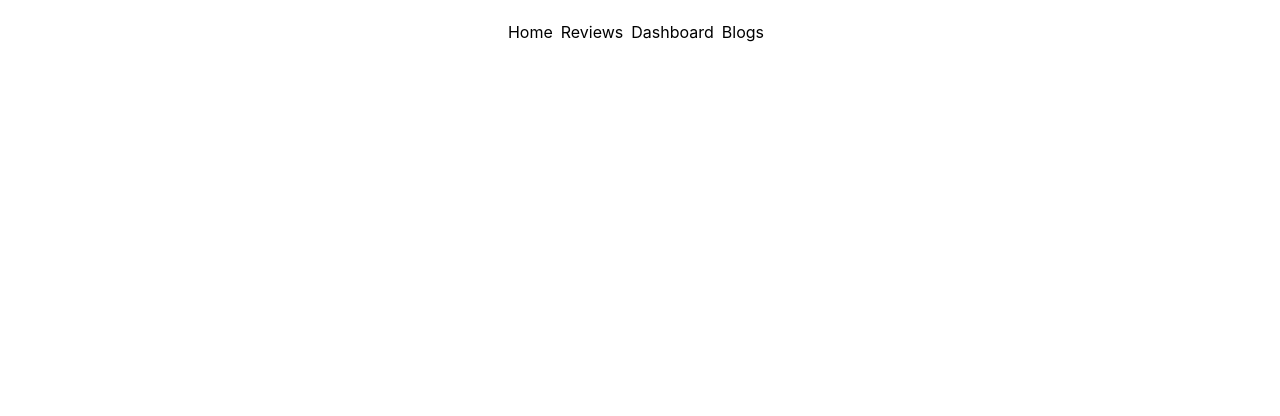
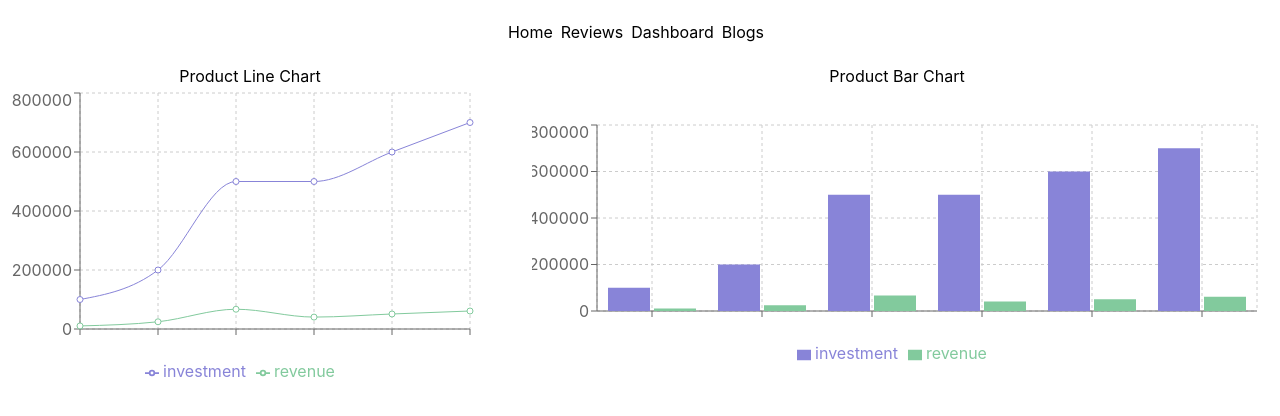
Before and after one commit to mdrifatmahmudrakib/product-analysis-website, a React (Create React App) app: page /dashboard in a window 1280 px wide. Shown: the top 416 px of the page. Built offline with nearby package versions, Linux system fonts and the light colour scheme.

Commit message:
Dashboard chart added

```diff
--- a/package.json
+++ b/package.json
@@ -12,6 +12,7 @@
     "react-dom": "^18.0.0",
     "react-router-dom": "^6.3.0",
     "react-scripts": "5.0.0",
+    "recharts": "^2.1.9",
     "web-vitals": "^2.1.4"
   },
   "scripts": {
--- a/src/App.js
+++ b/src/App.js
@@ -18,6 +18,7 @@ function App() {
         <Route path="/" element={<Home />} />
         <Route path="/reviews" element={<Reviews></Reviews>} />
         <Route path='/dashboard' element={<Dashboard></Dashboard>}></Route>
+
         <Route path='/blogs' element={<Blogs></Blogs>}></Route>
         <Route path='*' element={<NotFound></NotFound>}></Route>
       </Routes>
--- a/src/components/Dashboard/Dashboard.js
+++ b/src/components/Dashboard/Dashboard.js
@@ -1,8 +1,87 @@
+
 import React from 'react';
+import { Bar, BarChart, CartesianGrid, Legend, Line, LineChart, Tooltip, XAxis, YAxis } from 'recharts';
 
 const Dashboard = () => {
+    const data = [
+        {
+            "month": "Mar",
+            "investment": 100000,
+            "sell": 241,
+            "revenue": 10401
+        },
+        {
+            "month": "Apr",
+            "investment": 200000,
+            "sell": 423,
+            "revenue": 24500
+        },
+        {
+            "month": "May",
+            "investment": 500000,
+            "sell": 726,
+            "revenue": 67010
+        },
+        {
+            "month": "Jun",
+            "investment": 500000,
+            "sell": 529,
+            "revenue": 40405
+        },
+        {
+            "month": "Jul",
+            "investment": 600000,
+            "sell": 601,
+            "revenue": 50900
+        },
+        {
+            "month": "Aug",
+            "investment": 700000,
+            "sell": 670,
+            "revenue": 61000
+        }
+    ]
     return (
-        <div>
+        <div className='flex'>
+            <div className='mt-5'>
+                <h1>Product Line Chart</h1>
+
+                <LineChart
+                    width={500}
+                    height={300}
+                    data={data}
+                    margin={{
+                        top: 5,
+                        right: 30,
+                        left: 20,
+                        bottom: 5,
+                    }}
+                >
+                    <CartesianGrid strokeDasharray="3 3" />
+                    <XAxis dataKey="name" />
+                    <YAxis />
+                    <Tooltip />
+                    <Legend />
+                    <Line type="monotone" dataKey="investment" stroke="#8884d8" activeDot={{ r: 8 }} />
+                    <Line type="monotone" dataKey="revenue" stroke="#82ca9d" />
+                </LineChart>
+
+            </div>
+            <div className='mt-5'>
+                <h1>Product Bar Chart</h1>
+                <div className="m-8">
+                    <BarChart className="mx-auto" width={730} height={250} data={data}>
+                        <CartesianGrid strokeDasharray="3 3" />
+                        <XAxis dataKey="name" />
+                        <YAxis />
+                        <Tooltip />
+                        <Legend />
+                        <Bar dataKey="investment" fill="#8884d8" />
+                        <Bar dataKey="revenue" fill="#82ca9d" />
+                    </BarChart>
+                </div>
+            </div>
+
 
         </div>
     );
--- a/src/components/Home/Home.js
+++ b/src/components/Home/Home.js
@@ -1,14 +1,15 @@
 import React from 'react';
 import './Home.css';
 import img from '../Img/shoe.png'
+import HomeReview from '../HomeReview/HomeReview';
 const Home = () => {
     return (
         <div className='py-4'>
-            <div class="grid grid-cols-2 mx-auto px-8">
+            <div className="grid grid-cols-2 mx-auto px-8">
                 <div className='mt-24 p-3' >
                     <h1 className='text-3xl'>Love the Planet<br />we walk on</h1>
                     <p className='mt-2'>Bibendum fermentum, aenean donec pretium aliquam blandit tempor imperdiet arcu arcu ut nunc in dictum mauris at ut.</p>
-                    <button class="mt-2 bg-orange-500 hover:bg-blue-700 text-white font-bold py-2 px-4 rounded">
+                    <button className="mt-2 bg-orange-500 hover:bg-blue-700 text-white font-bold py-2 px-4 rounded">
                         Shop Now
                     </button>
                 </div>
@@ -17,6 +18,8 @@ const Home = () => {
                     <img src={img} alt='' className='mx-auto' width="400" height="400"></img>
                 </div>
             </div>
+
+            <HomeReview></HomeReview>
         </div >
 
 
--- /dev/null
+++ b/src/components/HomeReview/HomeReview.js
@@ -0,0 +1,31 @@
+import React from 'react';
+import { Navigate, useNavigate } from 'react-router-dom';
+import Reviewdata from '../../hooks/Reviewdata';
+import Review from '../Review/Review';
+
+const HomeReview = () => {
+    const [reviews] = Reviewdata();
+    const Navigate = useNavigate();
+    const showAllReview = () => {
+
+        Navigate("/reviews");
+    };
+    return (
+        <div className='mt-5'>
+            <h1>Our Customers speak for us</h1>
+
+            <div className="grid grid-cols-3 gap-4">
+                {
+                    reviews.slice(0, 3).map(review => <Review key={review.id} review={review}></Review>)
+                }
+            </div>
+
+            <button onClick={showAllReview} className="mt-2 bg-orange-500 hover:bg-blue-700 text-white font-bold py-2 px-4 rounded">
+                See All
+            </button>
+
+        </div>
+    );
+};
+
+export default HomeReview;
--- /dev/null
+++ b/src/components/Review/Review.js
@@ -0,0 +1,20 @@
+import React from 'react';
+
+const Review = (props) => {
+    const { name, review, rating } = props.review;
+    return (
+        <div>
+            <div>
+                <div className='border border-gray-400 m-5 h-60 rounded-3xl'>
+                    <div className='m-10'>
+                        <h1 className='text-xl font-bold m-3'>{name}</h1>
+                        <p className='text-sm font-thin'>{review}</p>
+                        <p className='font-bold m-2'>Rating: ( {rating} )</p>
+                    </div>
+                </div>
+            </div>
+        </div>
+    );
+};
+
+export default Review;
--- a/src/components/Reviews/Reviews.js
+++ b/src/components/Reviews/Reviews.js
@@ -1,8 +1,19 @@
-import React from 'react';
+
+import Reviewdata from '../../hooks/Reviewdata';
+import Review from '../Review/Review';
 
 const Reviews = () => {
+    const [reviews] = Reviewdata();
     return (
-        <div>
+        <div className='mt-5'>
+            <h1>Our Customers Speak for Us</h1>
+
+            <div className="grid grid-cols-3 gap-4">
+                {
+                    reviews.map(review => <Review key={review.id} review={review}></Review>)
+                }
+            </div>
+
 
         </div>
     );
--- /dev/null
+++ b/src/hooks/Reviewdata.js
@@ -0,0 +1,13 @@
+import { useEffect, useState } from 'react';
+
+const Reviewdata = () => {
+    const [reviews, setReviews] = useState([]);
+    useEffect(() => {
+        fetch('review.json')
+            .then(res => res.json())
+            .then(data => setReviews(data))
+    }, [])
+    return [reviews, setReviews]
+};
+
+export default Reviewdata;
```
Also changed, not shown: public/review.json (+6 -6 lines), 1 other file (tests, documents, lock files or other folders).
